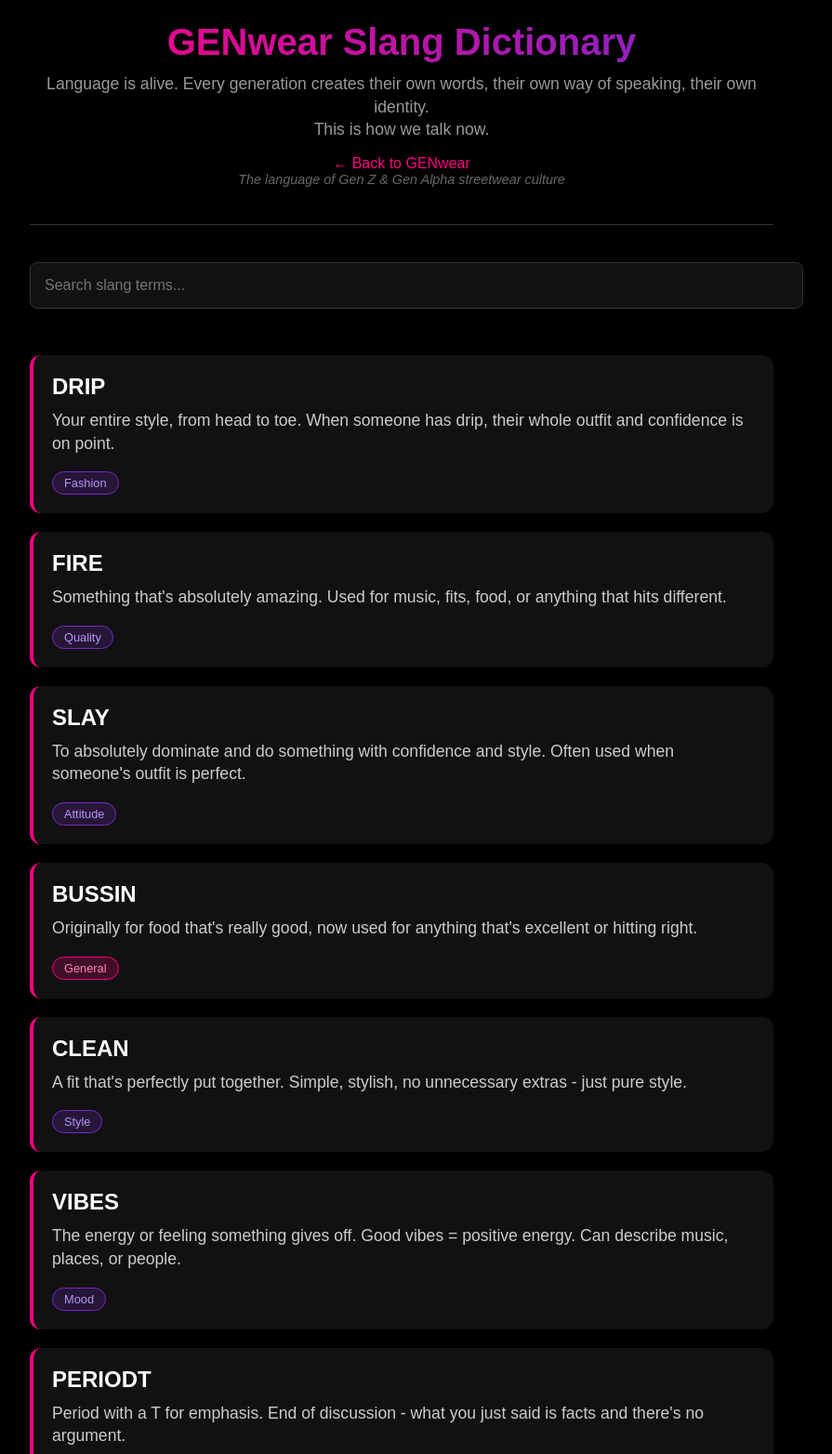
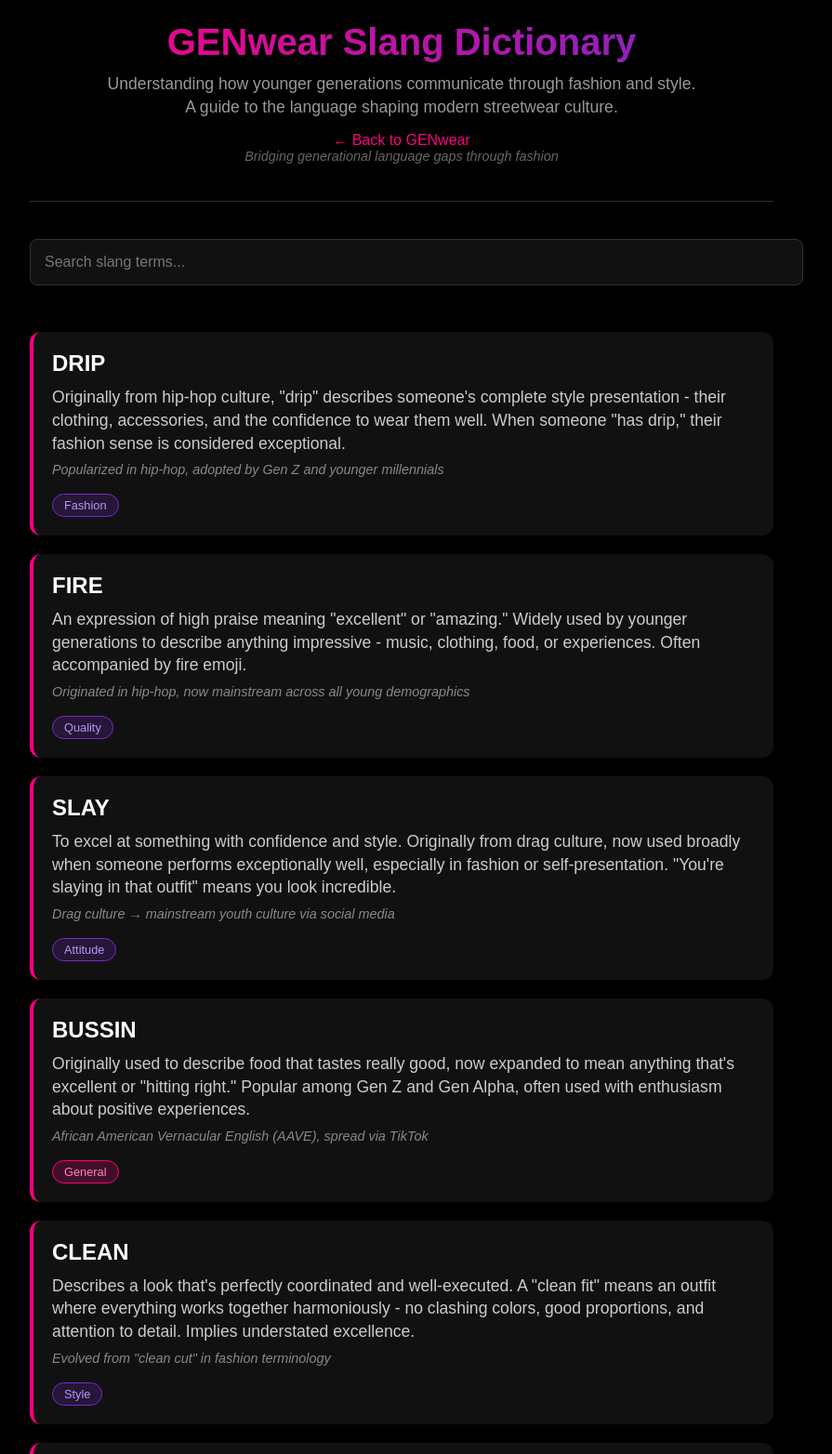
Before and after one commit to GENwear/genwear.github.io, a plain HTML site: page dictionary.html in a window 1280 px wide. Shown: the part 17-1581 px from the top of the page at 93% size, without its empty margins (208-1103 px from the left). Drawn offline with Linux system fonts and the light colour scheme.

Commit message:
Update dictionary.html

```diff
--- a/dictionary.html
+++ b/dictionary.html
@@ -66,6 +66,12 @@
             font-size: 1.1em;
             line-height: 1.4;
         }
+        .origin {
+            margin: 8px 0;
+            color: #888;
+            font-size: 0.9em;
+            font-style: italic;
+        }
         .category {
             display: inline-block;
             background: rgba(255, 0, 128, 0.2);
@@ -108,11 +114,11 @@
     <div class="header">
         <h1>GENwear Slang Dictionary</h1>
         <div class="subtitle">
-            Language is alive. Every generation creates their own words, their own way of speaking, their own identity.<br>
-            This is how we talk now.
+            Understanding how younger generations communicate through fashion and style.<br>
+            A guide to the language shaping modern streetwear culture.
         </div>
         <a href="index.html" class="nav-link">← Back to GENwear</a>
-        <div class="culture-note">The language of Gen Z & Gen Alpha streetwear culture</div>
+        <div class="culture-note">Bridging generational language gaps through fashion</div>
     </div>
 
     <input type="text" class="search-box" placeholder="Search slang terms..." id="searchBox" onkeyup="searchTerms()">
@@ -120,68 +126,78 @@
     <div id="termsContainer">
         <div class="term" id="drip">
             <div class="term-name">DRIP</div>
-            <div class="definition">Your entire style, from head to toe. When someone has drip, their whole outfit and confidence is on point.</div>
+            <div class="definition">Originally from hip-hop culture, "drip" describes someone's complete style presentation - their clothing, accessories, and the confidence to wear them well. When someone "has drip," their fashion sense is considered exceptional.</div>
+            <div class="origin">Popularized in hip-hop, adopted by Gen Z and younger millennials</div>
             <div class="category fashion-category">Fashion</div>
         </div>
 
         <div class="term" id="fire">
             <div class="term-name">FIRE</div>
-            <div class="definition">Something that's absolutely amazing. Used for music, fits, food, or anything that hits different.</div>
+            <div class="definition">An expression of high praise meaning "excellent" or "amazing." Widely used by younger generations to describe anything impressive - music, clothing, food, or experiences. Often accompanied by fire emoji.</div>
+            <div class="origin">Originated in hip-hop, now mainstream across all young demographics</div>
             <div class="category fashion-category">Quality</div>
         </div>
 
         <div class="term" id="slay">
             <div class="term-name">SLAY</div>
-            <div class="definition">To absolutely dominate and do something with confidence and style. Often used when someone's outfit is perfect.</div>
+            <div class="definition">To excel at something with confidence and style. Originally from drag culture, now used broadly when someone performs exceptionally well, especially in fashion or self-presentation. "You're slaying in that outfit" means you look incredible.</div>
+            <div class="origin">Drag culture → mainstream youth culture via social media</div>
             <div class="category fashion-category">Attitude</div>
         </div>
 
         <div class="term" id="bussin">
             <div class="term-name">BUSSIN</div>
-            <div class="definition">Originally for food that's really good, now used for anything that's excellent or hitting right.</div>
+            <div class="definition">Originally used to describe food that tastes really good, now expanded to mean anything that's excellent or "hitting right." Popular among Gen Z and Gen Alpha, often used with enthusiasm about positive experiences.</div>
+            <div class="origin">African American Vernacular English (AAVE), spread via TikTok</div>
             <div class="category">General</div>
         </div>
 
         <div class="term" id="clean">
             <div class="term-name">CLEAN</div>
-            <div class="definition">A fit that's perfectly put together. Simple, stylish, no unnecessary extras - just pure style.</div>
+            <div class="definition">Describes a look that's perfectly coordinated and well-executed. A "clean fit" means an outfit where everything works together harmoniously - no clashing colors, good proportions, and attention to detail. Implies understated excellence.</div>
+            <div class="origin">Evolved from "clean cut" in fashion terminology</div>
             <div class="category fashion-category">Style</div>
         </div>
 
         <div class="term" id="vibes">
             <div class="term-name">VIBES</div>
-            <div class="definition">The energy or feeling something gives off. Good vibes = positive energy. Can describe music, places, or people.</div>
+            <div class="definition">The energy, mood, or feeling that something gives off. "Good vibes" means positive energy. Used to describe the atmosphere of places, the feeling of music, or the energy someone projects through their style and personality.</div>
+            <div class="origin">From "vibrations" in 1960s counterculture, modernized by millennials and Gen Z</div>
             <div class="category fashion-category">Mood</div>
         </div>
 
         <div class="term" id="periodt">
             <div class="term-name">PERIODT</div>
-            <div class="definition">Period with a T for emphasis. End of discussion - what you just said is facts and there's no argument.</div>
+            <div class="definition">"Period" with a "T" added for emphasis. Used to end a statement that the speaker considers final and unquestionable. Equivalent to saying "end of discussion" or "that's facts." Often used to emphasize strong opinions about style or fashion choices.</div>
+            <div class="origin">AAVE, popularized through social media and drag culture</div>
             <div class="category">Attitude</div>
         </div>
 
         <div class="term" id="rizz">
             <div class="term-name">RIZZ</div>
-            <div class="definition">Charisma and charm, especially when talking to someone you're interested in. Short for "charisma."</div>
+            <div class="definition">Short for "charisma." Refers to someone's charm and ability to attract others, especially in romantic contexts. Having "rizz" means you're smooth, confident, and good at conversation. Often associated with having style and confidence.</div>
+            <div class="origin">Coined by Twitch streamer Kai Cenat, popularized by Gen Alpha</div>
             <div class="category">Social</div>
         </div>
 
         <div class="term" id="bet">
             <div class="term-name">BET</div>
-            <div class="definition">Agreement or confirmation. Like saying "yes," "okay," or "for sure." Can also mean "you can count on it."</div>
+            <div class="definition">An expression of agreement or confirmation, similar to saying "yes," "okay," or "sounds good." Can also express confidence, like "you can bet on it." Widely used across generations but particularly common in younger speech.</div>
+            <div class="origin">AAVE, adopted broadly across demographics since the 1990s</div>
             <div class="category">Agreement</div>
         </div>
 
         <div class="term" id="nocap">
             <div class="term-name">NO CAP</div>
-            <div class="definition">No lie, telling the truth. "Cap" means lying, so "no cap" means you're being completely honest.</div>
+            <div class="definition">"No lie" or "I'm telling the truth." "Cap" means lying or exaggerating, so "no cap" emphasizes honesty. Used when making a statement you want others to know is completely truthful, often about achievements or opinions.</div>
+            <div class="origin">Hip-hop culture, spread via social media platforms</div>
             <div class="category">Truth</div>
         </div>
     </div>
 
     <div style="text-align: center; margin: 40px 0; padding: 20px; border-top: 1px solid #333; color: #666;">
-        <p>Language evolves. Culture creates. Style speaks.</p>
-        <p style="font-size: 0.8em;">Part of understanding streetwear is understanding the words that shape it.</p>
+        <p>Fashion speaks every language. Style crosses every generation.</p>
+        <p style="font-size: 0.8em;">Understanding the words helps you understand the culture behind the clothing.</p>
     </div>
 
     <script>
```
